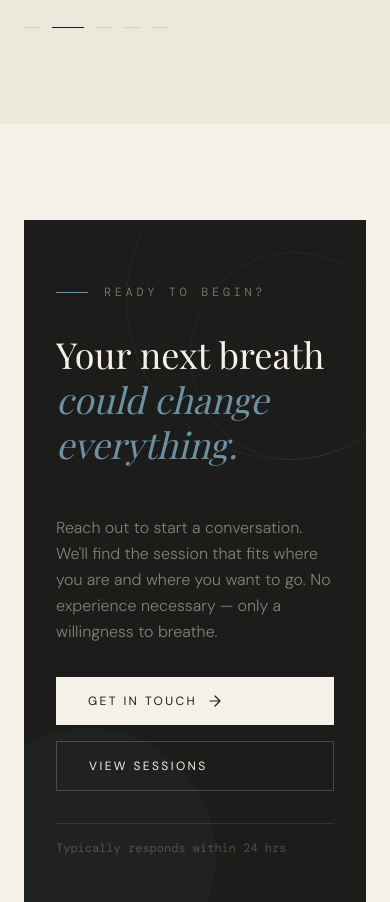
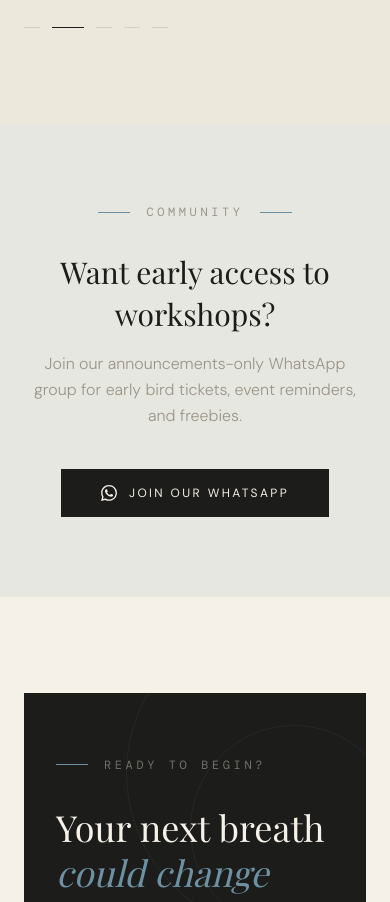
Before and after one commit to fem-1/wavekind, a Next.js app: page / in a window 390 px wide. Shown: the part 5740-6642 px from the top of the page. Built offline with nearby package versions, Linux system fonts and the light colour scheme; a web font is replaced by a local one.

Commit message:
community section

```diff
--- a/app/page.tsx
+++ b/app/page.tsx
@@ -4,6 +4,7 @@
 import Offerings from "@/components/Offerings";
 import TrustedBy from "@/components/TrustedBy";
 import Testimonials from "@/components/Testimonials";
+import WhatsAppCTA from "@/components/WhatsAppCTA";
 import CTA from "@/components/CTA";
 import Footer from "@/components/Footer";
 
@@ -16,6 +17,7 @@
       <Offerings />
       <TrustedBy />
       <Testimonials />
+      <WhatsAppCTA />
       <CTA />
       <Footer />
     </main>
--- /dev/null
+++ b/components/WhatsAppCTA.tsx
@@ -0,0 +1,70 @@
+"use client";
+
+import { useEffect, useRef } from "react";
+
+export default function WhatsAppCTA() {
+  const ref = useRef<HTMLElement>(null);
+
+  useEffect(() => {
+    const el = ref.current;
+    if (!el) return;
+    const observer = new IntersectionObserver(
+      ([entry]) => {
+        if (entry.isIntersecting) {
+          el.style.opacity = "1";
+          el.style.transform = "translateY(0)";
+        }
+      },
+      { threshold: 0.15 }
+    );
+    observer.observe(el);
+    return () => observer.disconnect();
+  }, []);
+
+  return (
+    <section
+      ref={ref}
+      style={{
+        opacity: 0,
+        transform: "translateY(30px)",
+        transition: "opacity 0.9s ease, transform 0.9s ease",
+      }}
+      className="py-20 md:py-28 px-6 md:px-12 lg:px-24 bg-sage/10"
+    >
+      <div className="max-w-3xl mx-auto text-center">
+        <div className="flex items-center justify-center gap-4 mb-8">
+          <div className="w-8 h-px bg-sage" />
+          <span className="section-label">Community</span>
+          <div className="w-8 h-px bg-sage" />
+        </div>
+
+        <h2 className="font-serif text-3xl md:text-4xl font-light leading-snug text-charcoal mb-4">
+          Want early access to workshops?
+        </h2>
+
+        <p className="text-stone font-light leading-relaxed mb-10 max-w-xl mx-auto">
+          Join our announcements-only WhatsApp group for early bird tickets,
+          event reminders, and freebies.
+        </p>
+
+        <a
+          href="https://chat.whatsapp.com/FtK9rFu5RTU3BCZPsaRVRs"
+          target="_blank"
+          rel="noopener noreferrer"
+          className="inline-flex items-center gap-3 bg-charcoal text-cream px-10 py-4 text-xs tracking-widest uppercase hover:bg-charcoal/80 transition-colors duration-300"
+        >
+          {/* WhatsApp icon */}
+          <svg
+            className="w-4 h-4 shrink-0"
+            viewBox="0 0 24 24"
+            fill="currentColor"
+            xmlns="http://www.w3.org/2000/svg"
+          >
+            <path d="M17.472 14.382c-.297-.149-1.758-.867-2.03-.967-.273-.099-.471-.148-.67.15-.197.297-.767.966-.94 1.164-.173.199-.347.223-.644.075-.297-.15-1.255-.463-2.39-1.475-.883-.788-1.48-1.761-1.653-2.059-.173-.297-.018-.458.13-.606.134-.133.298-.347.446-.52.149-.174.198-.298.298-.497.099-.198.05-.371-.025-.52-.075-.149-.669-1.612-.916-2.207-.242-.579-.487-.5-.669-.51-.173-.008-.371-.01-.57-.01-.198 0-.52.074-.792.372-.272.297-1.04 1.016-1.04 2.479 0 1.462 1.065 2.875 1.213 3.074.149.198 2.096 3.2 5.077 4.487.709.306 1.262.489 1.694.625.712.227 1.36.195 1.871.118.571-.085 1.758-.719 2.006-1.413.248-.694.248-1.289.173-1.413-.074-.124-.272-.198-.57-.347m-5.421 7.403h-.004a9.87 9.87 0 01-5.031-1.378l-.361-.214-3.741.982.998-3.648-.235-.374a9.86 9.86 0 01-1.51-5.26c.001-5.45 4.436-9.884 9.888-9.884 2.64 0 5.122 1.03 6.988 2.898a9.825 9.825 0 012.893 6.994c-.003 5.45-4.437 9.884-9.885 9.884m8.413-18.297A11.815 11.815 0 0012.05 0C5.495 0 .16 5.335.157 11.892c0 2.096.547 4.142 1.588 5.945L.057 24l6.305-1.654a11.882 11.882 0 005.683 1.448h.005c6.554 0 11.89-5.335 11.893-11.893a11.821 11.821 0 00-3.48-8.413z" />
+          </svg>
+          Join our WhatsApp
+        </a>
+      </div>
+    </section>
+  );
+}
```
